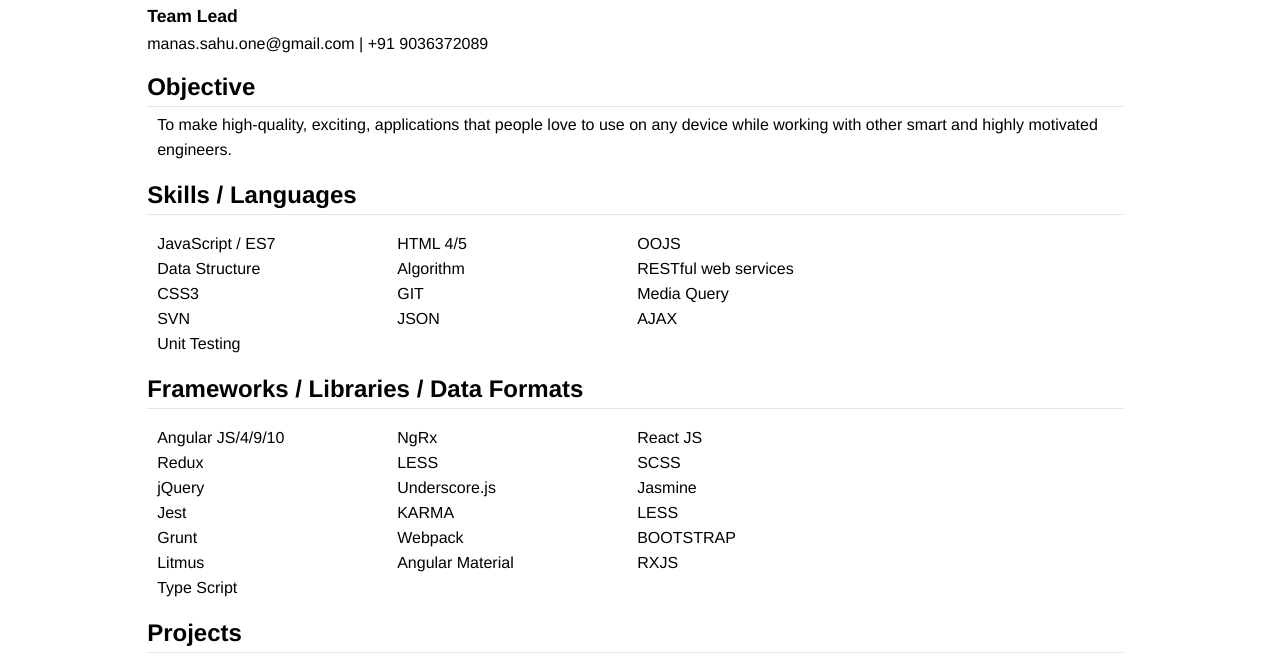
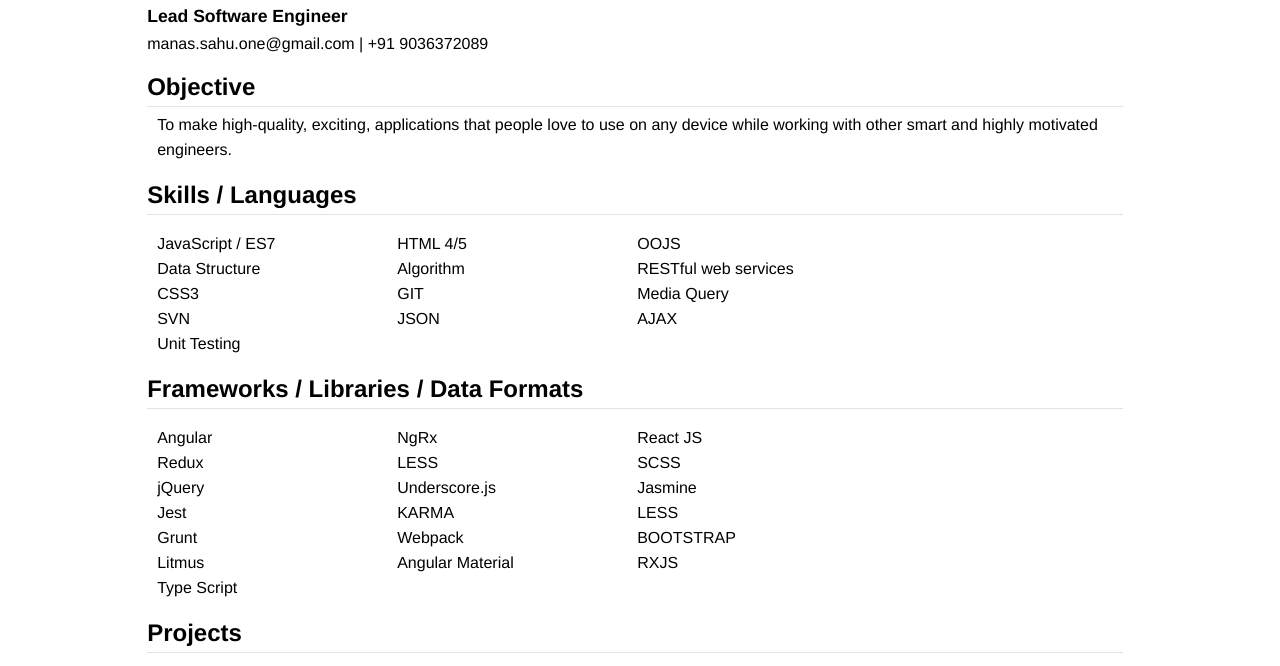
Before and after one commit to manas-sahu/manas-resume, a plain HTML site: page index.html in a window 1280 px wide. Shown: the part 121-787 px from the top of the page. Drawn offline with nearby package versions, Linux system fonts and the light colour scheme; files that its build step writes are made by us from their sources.

Commit message:
New updates

```diff
--- a/index.html
+++ b/index.html
@@ -70,7 +70,7 @@
 		</div>
 
 		<footer>
-			Last updated : 2021
+			Last updated : April 2022
 		</footer>
 
 		<script type="text/template" id="skills-template">
--- a/resume.json
+++ b/resume.json
@@ -1,6 +1,6 @@
 {
   "name": "Manas Ranjan Sahu",
-  "title": "Team Lead",
+  "title": "Lead Software Engineer",
   "contact": "manas.sahu.one@gmail.com | +91 9036372089",
   "objective": "To make high-quality, exciting, applications that people love to use on any device while working with other smart and highly motivated engineers.",
   "aboutme": "",
@@ -30,7 +30,7 @@
     "Unit Testing"
   ],
   "frameworks": [
-    "Angular JS/4/9/10",
+    "Angular",
     "NgRx",
     "React JS",
     "Redux",
@@ -80,7 +80,7 @@
   "experience": [
     {
       "company": "Globallogic",
-      "title": "Team Leader",
+      "title": "Lead Software Engineer",
       "startDate": "March 2020",
       "endDate": "Present",
       "responsibilities": "<ul style='list-style-type:square;'><li>GlobalLogic is a Digital Product Engineering Services company that was founded in 2000. Working with MARS Team.</li><li>Defined and conducted design processes at all stages, including research, conceptualization, testing and implementation.</li><li>Translated concepts into user flows, wireframes, mock-ups and prototypes to promote positive intuitive designs, site interactions and user experiences.<li>Requirements Gathering and Sprint Planning<li>Develop Single Page Application with Angular and maintaining code quality</li><li>Co-operating with the back-end developer in the process of building the RESTful API</li><li>Unit testing with Jest</li><li>Using GIT for versioning and revision control system</li><li>Code base maintained and sprint plan conducted in Azure Dev Ops</li></ul>"
```
